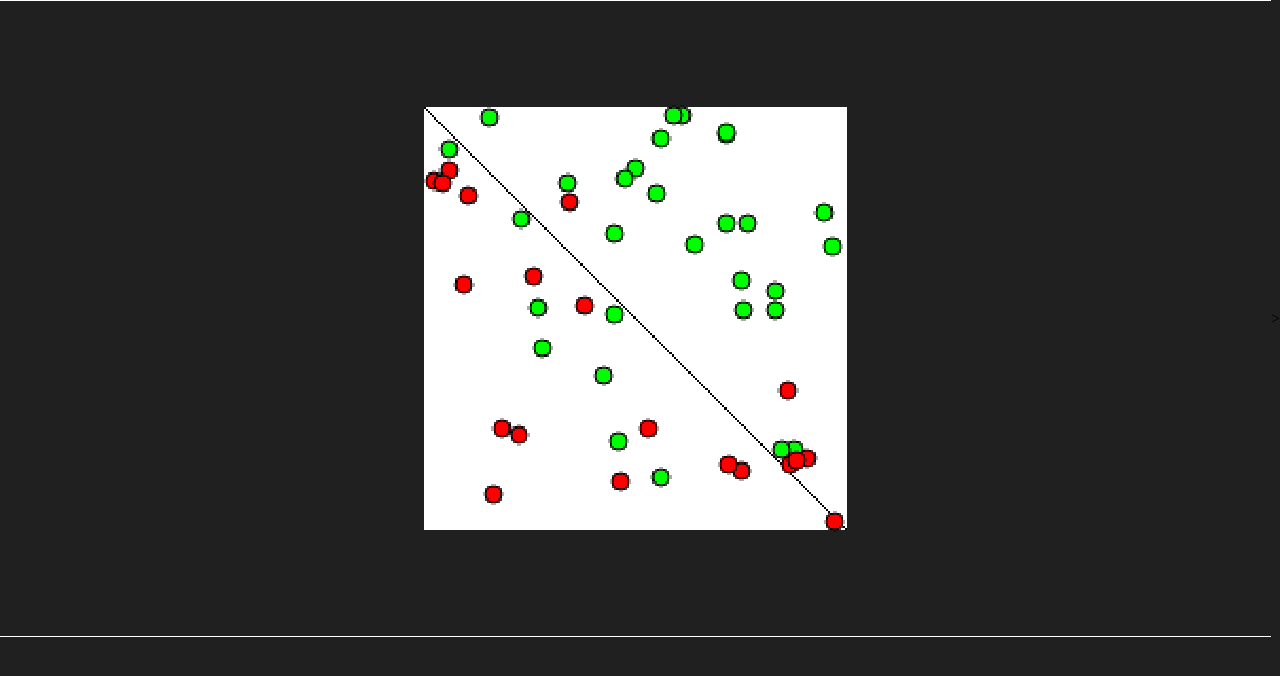
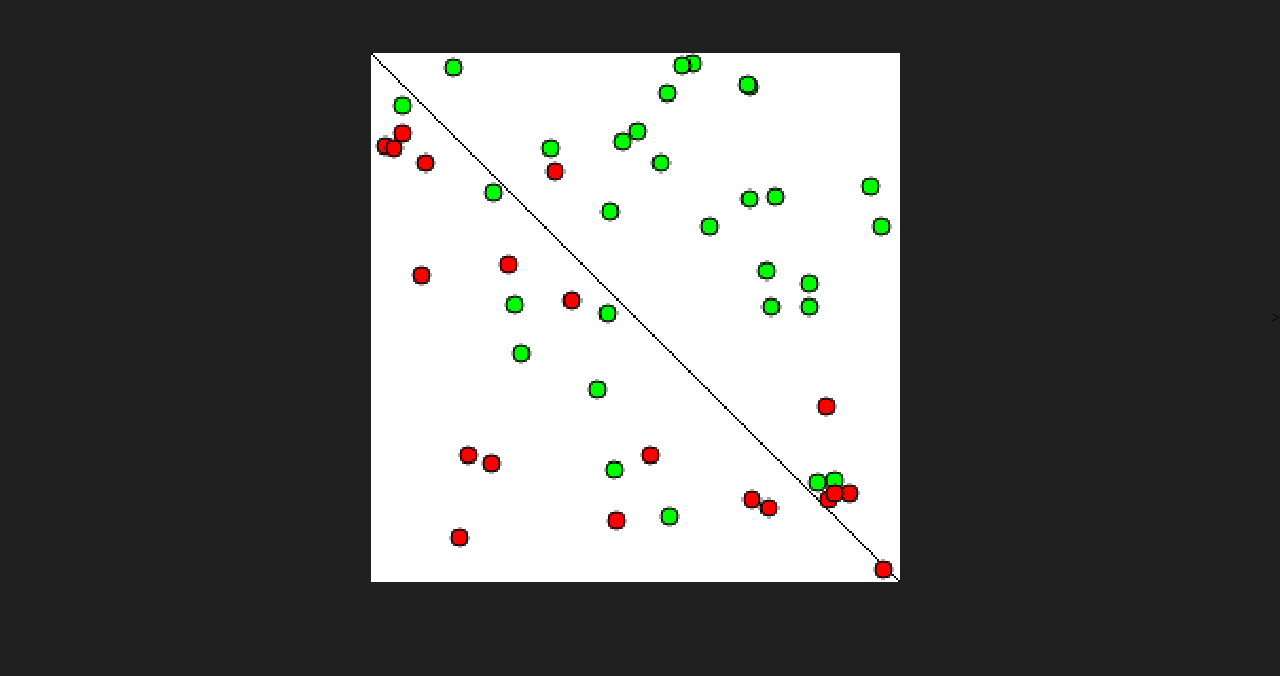
Before and after one commit to williamsokol/Perceptron, a plain HTML site: page index.html in a window 1280 px wide. Drawn offline with Linux system fonts and the light colour scheme.

Commit message:
added some polish

```diff
--- a/Training.js
+++ b/Training.js
@@ -1,9 +1,11 @@
+const mapsize = 250;
+
 class Point
 {
     constructor()
     {
-        this.x = getRndInteger(0,200);
-        this.y =  getRndInteger(0,200);
+        this.x = getRndInteger(0,mapsize);
+        this.y =  getRndInteger(0,mapsize);
 
 
 
--- a/example.js
+++ b/example.js
@@ -1,5 +1,9 @@
 var points = new Array(50);
 
+
+const offsetY = canvas.height/2-mapsize/2;
+const offsetX = canvas.width/2-mapsize/2;
+console.log(canvas.height);
 function setup(){
 
 
@@ -11,8 +15,8 @@ function setup(){
     }
 }
 function draw(){
-    drawRect(200,50,200,200,"#fff");
-    drawLine(200,50,400,250,"#000");
+    drawRect(offsetX,offsetY,mapsize,mapsize,"#fff");
+    drawLine(offsetX,offsetY,mapsize+offsetX,mapsize+offsetY,"#000");
 
 
 
@@ -27,13 +31,12 @@ function draw(){
         }else{
             ctx.fillStyle = "#f00";
         }
-        drawCircle(points[i].x+200,points[i].y+50,4);
+        drawCircle(points[i].x+offsetX,points[i].y+offsetY,4);
         neron.train(inputs,target);
     }
 }
 
 
 setup();
-
 draw();
 //console.log("test");
--- a/index.html
+++ b/index.html
@@ -10,9 +10,7 @@
             margin: 0;
         }
         canvas {
-            border: solid 1px #fff;
-            border-left: none;
-            border-right: none;
+
             image-rendering: pixelated;
             width: 100%;
         }
```
Also changed, not shown: Perceptron.js (line endings or trailing spaces).
